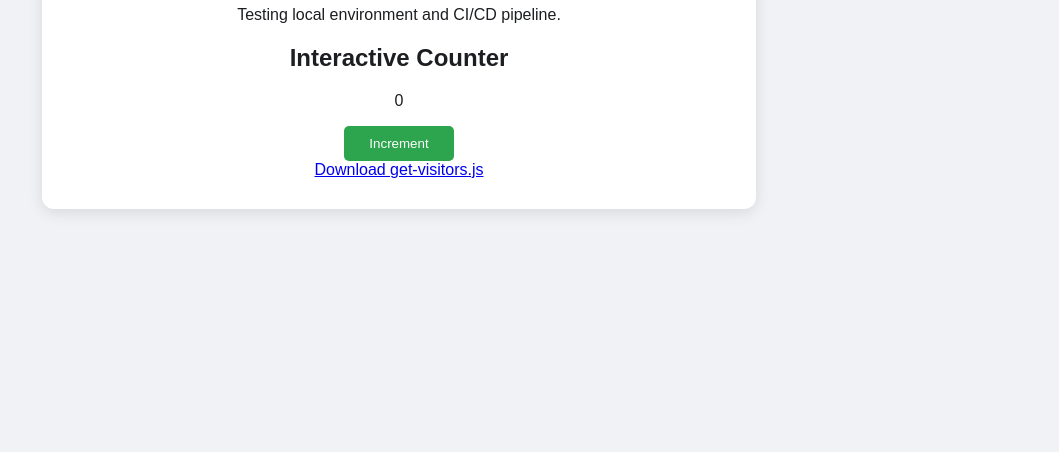
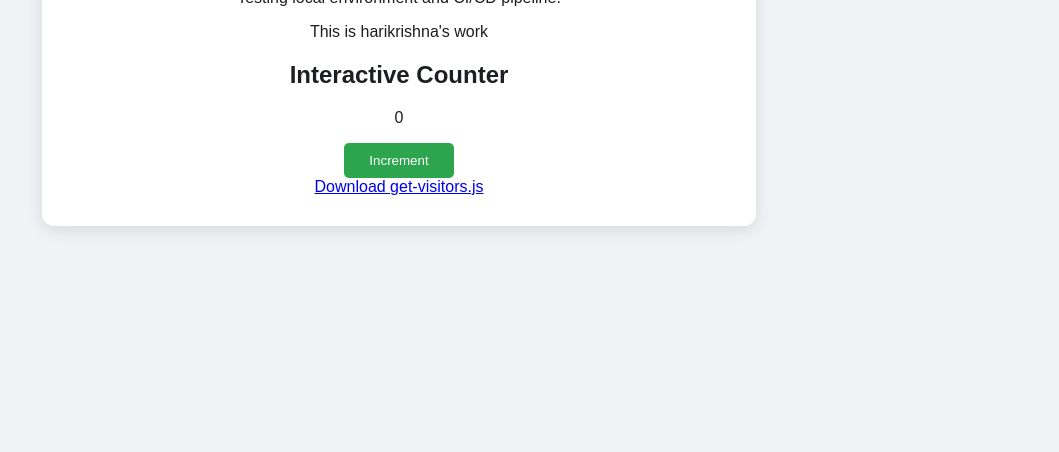
Before and after one commit to polavarapuh/Cloud-Dev-Netlify, a website: page index.html in a window 1280 px wide. Shown: the part 348-800 px from the top of the page, without its empty margins (221-1280 px from the left). Drawn offline with Linux system fonts and the light colour scheme; no server answers.

Commit message:
added my name

```diff
--- a/index.html
+++ b/index.html
@@ -20,7 +20,7 @@
     <div class="container">
         <h1 id="header">GitHub Actions Status: <span>Checking...</span></h1>
         <p>Testing local environment and CI/CD pipeline.</p>
-
+        <p>This is harikrishna's work</p>
         <div class="counter-section">
             <h2>Interactive Counter</h2>
             <p id="counter-value">0</p>
```
